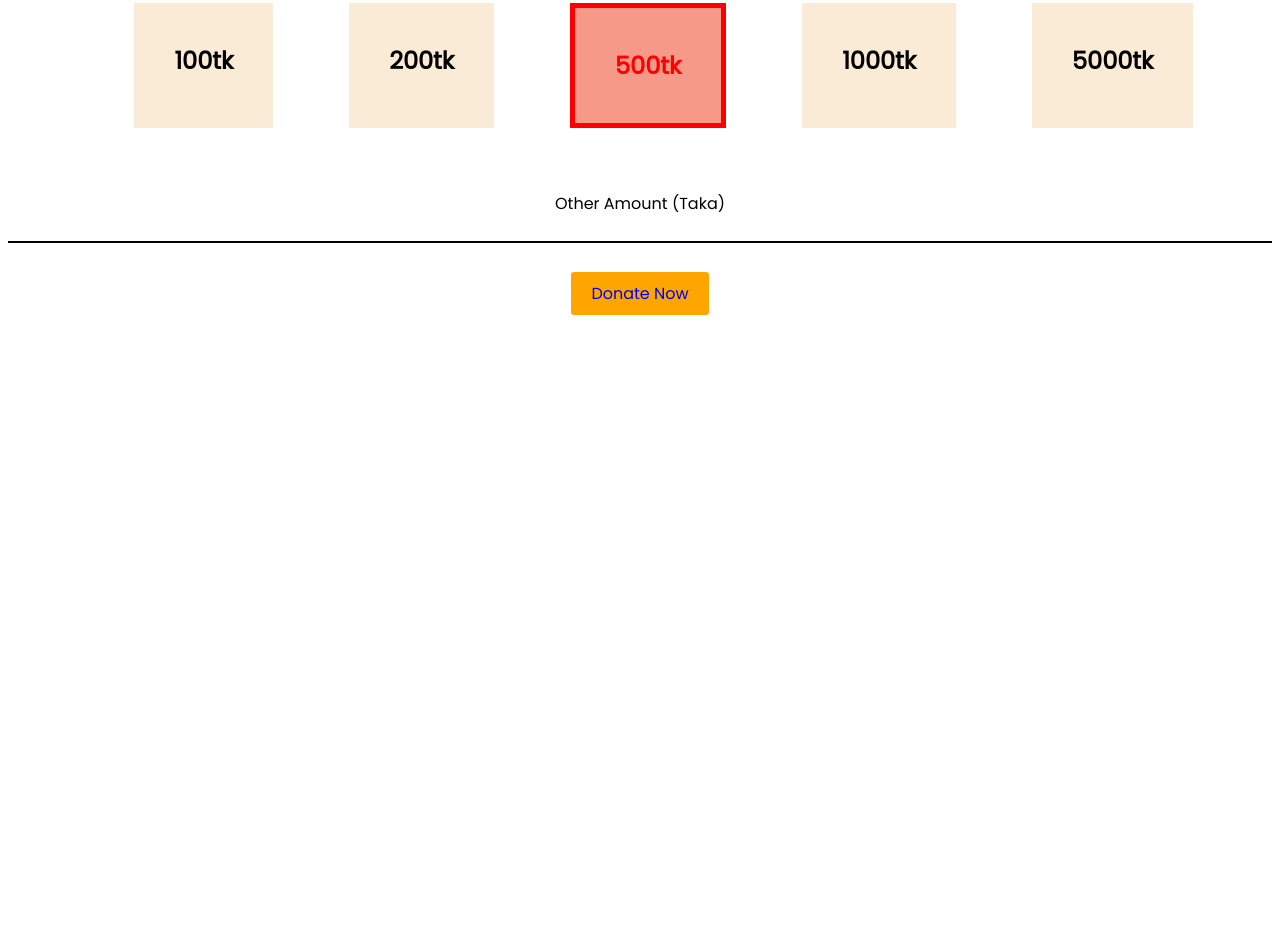
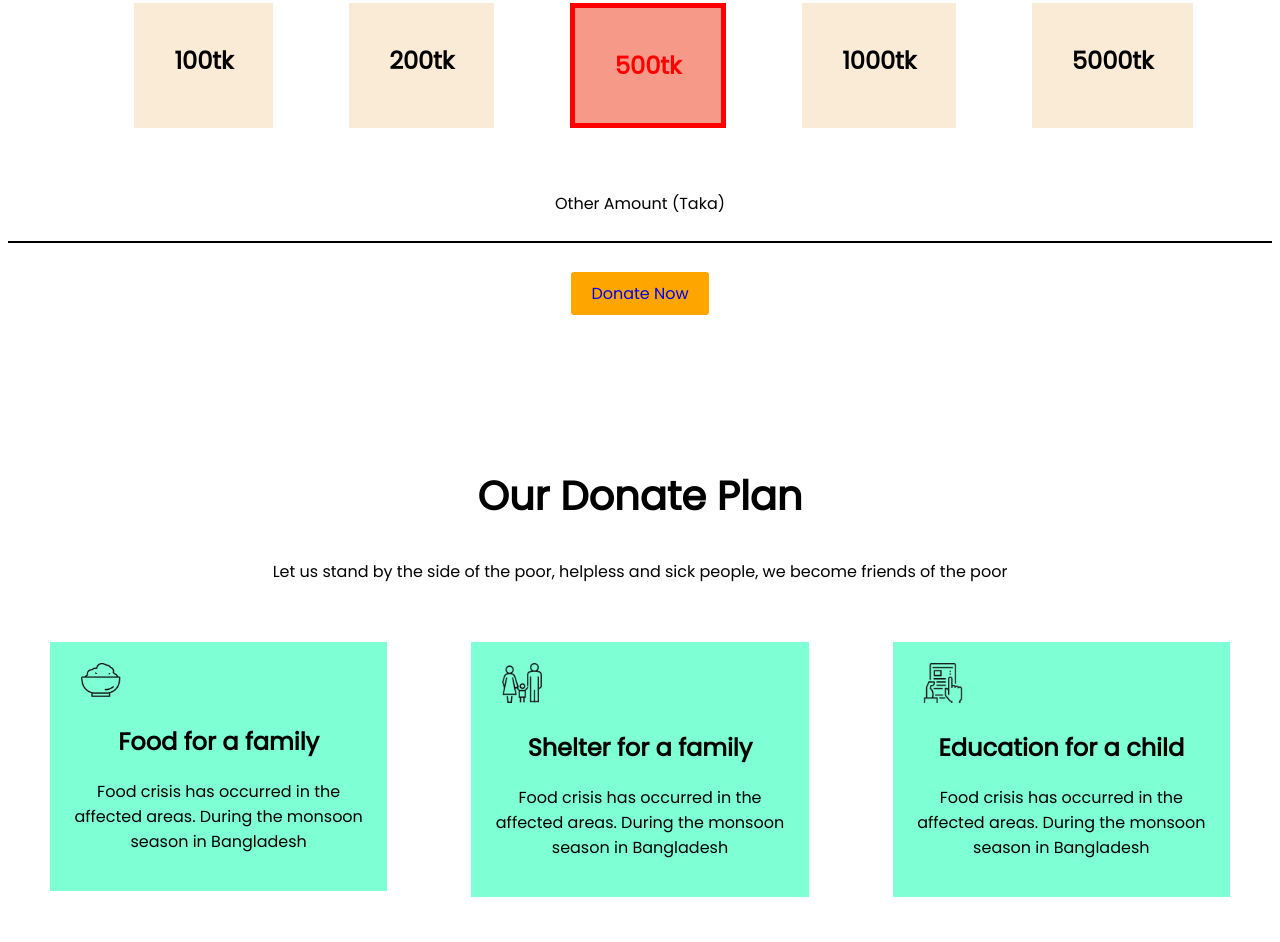
Before and after one commit to sajibuddintuhin/fast-assignment, a plain HTML site: page index.html in a window 1280 px wide. Shown: the part 1012-1954 px from the top of the page. Before the commit the page ends 1327 px from the top, so only its background shows below. Drawn offline with Linux system fonts and the light colour scheme; a web font is replaced by a local one.

Commit message:
icons add

```diff
--- a/index.html
+++ b/index.html
@@ -43,6 +43,36 @@
             <a  href="Donate" class="donate-now">Donate Now</a>
         </div>
     </div>
+    <section class="donate-plan">
+        <div>
+            <h1>Our Donate Plan</h1>
+            <p>Let us stand by the side of the poor, helpless and sick people, we become friends of the poor</p>
+        </div>
+    </section>
+    <section class="amount">
+        <div>
 
+            <div id="food">
+                <img src="icons/food.png" alt="Avatar" class="food-image">
+                <h2>Food for a family</h2>
+                <p>Food crisis has occurred in the affected areas. During the monsoon season in Bangladesh</p>
+            </div>
+        </div>
+        <div>
+            <div id="shelter">
+                <img src="icons/shelter.png" alt="Avatar" class="shelter-image">
+                <h2>Shelter for a family</h2>
+                <p>Food crisis has occurred in the affected areas. During the monsoon season in Bangladesh</p>
+            </div>
+        </div>
+        <div>
+            <div id="education">
+                <img src="icons/Frame-1.png" alt="Avatar" class="Frame-image">
+                <h2>Education for a child</h2>
+                <p>Food crisis has occurred in the affected areas. During the monsoon season in Bangladesh</p>
+            </div>
+        </div>
+
+    </section>
 </body>
 </html>
--- a/style.css
+++ b/style.css
@@ -97,3 +97,47 @@ body{
     background-color: orange;
     border-radius: 3px;
 }
+.donate-plan{
+    text-align: center;
+    padding-top: 10%;
+
+}
+.donate-plan h1{
+    font-size: 40px;
+}
+#food{
+   background-color: aquamarine;
+   margin: 10%;
+   padding: 5%;
+   text-align: center;
+
+
+}
+#shelter{
+    background-color: aquamarine;
+   margin: 10%;
+   padding: 5%;
+   text-align: center;
+
+}
+#education{
+   background-color: aquamarine;
+   margin: 10%;
+   padding: 5%;
+   text-align: center;
+}
+.food-image{
+    margin-right: 80%;
+    width: 40px;
+    height: auto;
+}
+.shelter-image{
+    margin-right: 80%;
+    width: 40px;
+    height: auto;
+}
+.Frame-image{
+    margin-right: 80%;
+    width: 40px;
+    height: auto;
+}
```
